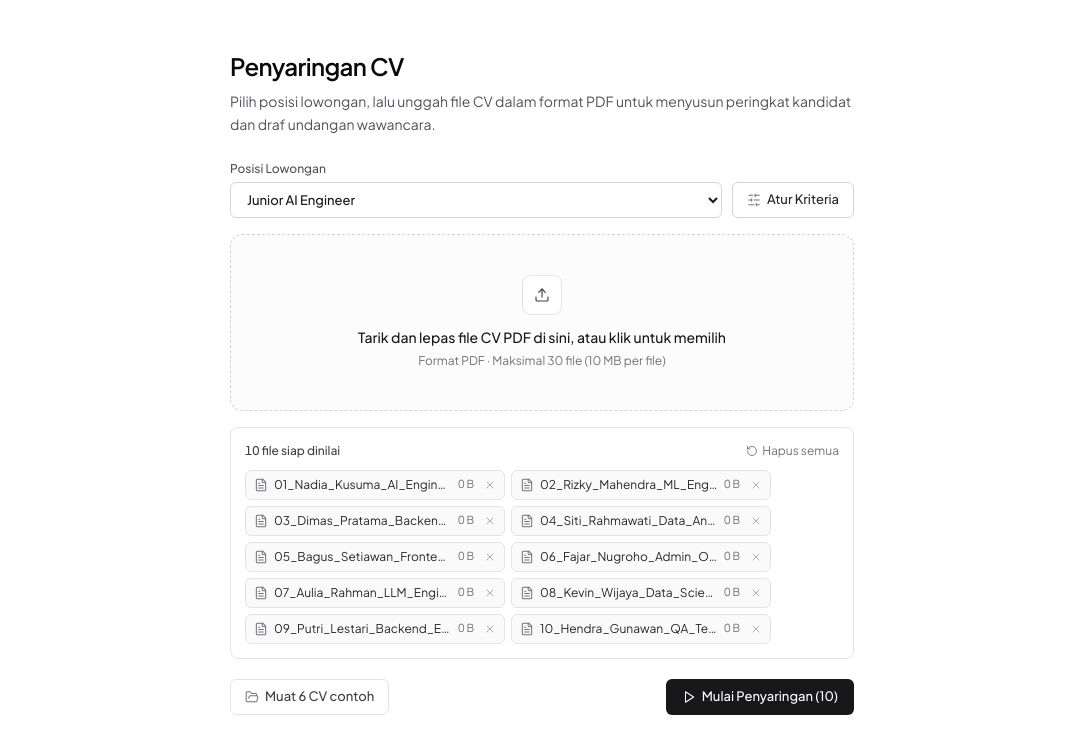
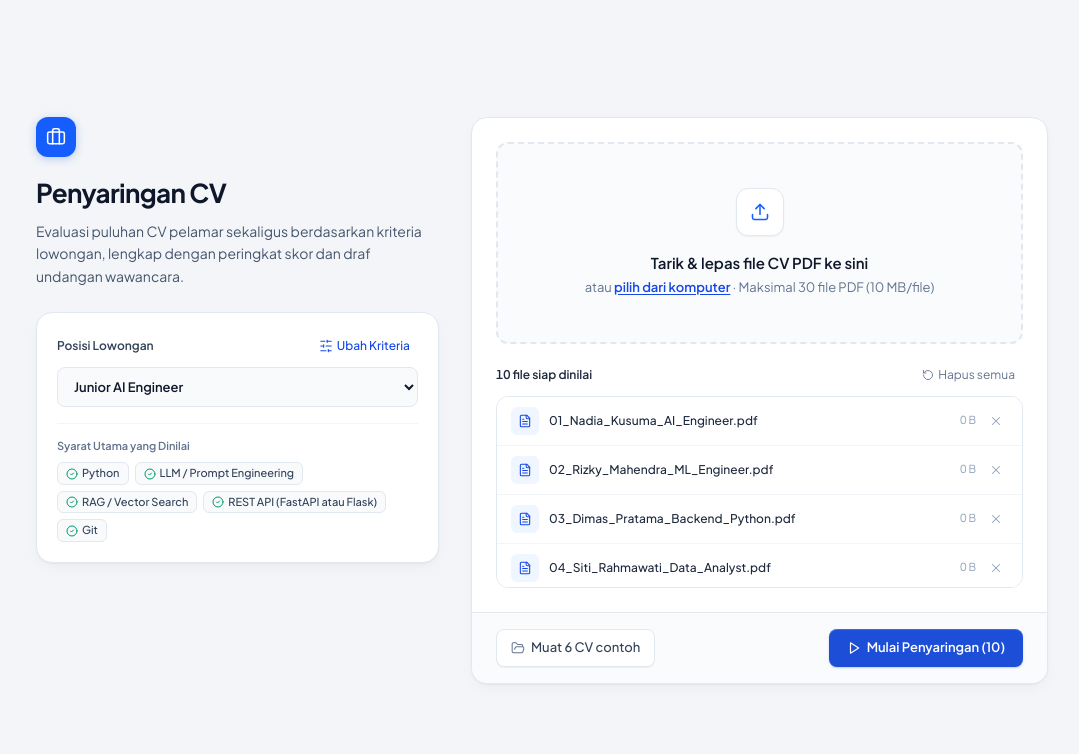
Before and after one commit to Ridho-h/ruangguru-bulk-cv-screener, a Next.js app in the folder web/: page / in a window 1280 px wide. Both pictures are taken after a click on the button "Muat 6 CV contoh". Shown: the top 754 px of the page, without its empty margins (98-1177 px from the left). Built offline with nearby package versions, Linux system fonts and the light colour scheme.

Commit message:
feat(uc-01): upgrade to layered production-ready ATS workspace UI with tactile depth

```diff
--- a/web/src/app/globals.css
+++ b/web/src/app/globals.css
@@ -6,15 +6,15 @@
 }
 
 :root {
-  --bg-canvas: #ffffff;
-  --bg-subtle: #f7f8fa;
-  --border-hairline: #e6e9ef;
+  --bg-canvas: #f3f5f8;
+  --bg-surface: #ffffff;
+  --bg-subtle: #f8fafc;
+  --border-hairline: #e2e8f0;
   --text-primary: #0f172a;
   --text-secondary: #475569;
   --text-muted: #64748b;
-  --accent: #0f766e;
-  --accent-hover: #115e59;
-  --accent-tint: #f0fdfa;
+  --accent: #1d4ed8;
+  --accent-hover: #1e40af;
 }
 
 html,
@@ -32,7 +32,7 @@ body {
 }
 
 ::selection {
-  background-color: #ccfbf1;
+  background-color: #dbeafe;
   color: #0f172a;
 }
 
@@ -45,7 +45,30 @@ body {
   font-variant-numeric: tabular-nums;
 }
 
-/* Subtle scrollbar for bounded table and slide-over drawer */
+.surface-card {
+  background-color: var(--bg-surface);
+  border: 1px solid var(--border-hairline);
+  box-shadow:
+    0 1px 2px rgba(15, 23, 42, 0.04),
+    0 6px 16px -4px rgba(15, 23, 42, 0.05);
+}
+
+.btn-primary {
+  background-color: #1d4ed8;
+  color: #ffffff;
+  box-shadow:
+    inset 0 1px 0 rgba(255, 255, 255, 0.16),
+    0 1px 2px rgba(29, 78, 216, 0.28);
+}
+
+.btn-primary:hover:not(:disabled) {
+  background-color: #1e40af;
+}
+
+.btn-primary:active:not(:disabled) {
+  transform: scale(0.98);
+}
+
 .thin-scroll {
   scrollbar-width: thin;
   scrollbar-color: #cbd5e1 transparent;
--- a/web/src/app/page.tsx
+++ b/web/src/app/page.tsx
@@ -263,7 +263,7 @@ export default function ScreeningWorkspacePage() {
   const showResultsView = isScreening || Boolean(report);
 
   return (
-    <div className="min-h-screen bg-white text-zinc-950">
+    <div className="min-h-screen bg-[#F3F5F8] text-slate-900">
       {showResultsView ? (
         <TopBar
           presets={ROLE_PRESETS}
@@ -309,6 +309,7 @@ export default function ScreeningWorkspacePage() {
           presets={ROLE_PRESETS}
           selectedPresetId={selectedPresetId}
           roleTitle={roleTitle}
+          mustHaveText={mustHaveText}
           stagedFiles={stagedFiles}
           isLoadingSamples={isLoadingSamples}
           isScreening={isScreening}
--- a/web/src/components/CriteriaDrawer.tsx
+++ b/web/src/components/CriteriaDrawer.tsx
@@ -229,7 +229,7 @@ export function CriteriaDrawer({
             type="button"
             tabIndex={open ? 0 : -1}
             onClick={onClose}
-            className="inline-flex h-9 items-center rounded-md bg-zinc-900 px-4 text-[13px] font-medium text-white transition-colors duration-150 hover:bg-zinc-800"
+            className="btn-primary inline-flex h-9 items-center rounded-lg px-4 text-[13px] font-semibold transition-all"
           >
             Simpan Kriteria
           </button>
--- a/web/src/components/InviteModal.tsx
+++ b/web/src/components/InviteModal.tsx
@@ -133,7 +133,7 @@ export function InviteModal({
           <button
             type="button"
             onClick={() => void handleCopy()}
-            className="inline-flex h-9 items-center gap-1.5 rounded-md bg-zinc-900 px-4 text-[13px] font-medium text-white hover:bg-zinc-800"
+            className="btn-primary inline-flex h-9 items-center gap-1.5 rounded-lg px-4 text-[13px] font-semibold transition-all"
           >
             {copyStatus === "copied" ? (
               <>
--- a/web/src/components/UploadBar.tsx
+++ b/web/src/components/UploadBar.tsx
@@ -2,6 +2,8 @@
 
 import { useRef, useState } from "react";
 import {
+  Briefcase,
+  CheckCircle2,
   FileText,
   FolderOpen,
   Loader2,
@@ -26,6 +28,7 @@ interface UploadBarProps {
   presets: RolePreset[];
   selectedPresetId: string;
   roleTitle: string;
+  mustHaveText: string;
   stagedFiles: StagedCvFile[];
   isLoadingSamples: boolean;
   isScreening: boolean;
@@ -48,6 +51,7 @@ export function UploadBar({
   presets,
   selectedPresetId,
   roleTitle,
+  mustHaveText,
   stagedFiles,
   isLoadingSamples,
   isScreening,
@@ -62,6 +66,12 @@ export function UploadBar({
   const inputRef = useRef<HTMLInputElement | null>(null);
   const dragDepthRef = useRef(0);
   const [isDragging, setIsDragging] = useState(false);
+
+  const mustHaveTags = mustHaveText
+    .split(/[,;\n]+/)
+    .map((s) => s.trim())
+    .filter(Boolean)
+    .slice(0, 6);
 
   const handleDragEnter = (e: React.DragEvent<HTMLDivElement>) => {
     e.preventDefault();
@@ -89,32 +99,49 @@ export function UploadBar({
   };
 
   return (
-    <main className="mx-auto flex min-h-[82vh] max-w-2xl flex-col justify-center px-4 py-12 sm:px-6">
+    <main className="mx-auto flex min-h-screen max-w-[1060px] flex-col justify-center px-4 py-12 sm:px-6">
+      <div className="grid grid-cols-1 items-start gap-8 lg:grid-cols-12">
+        {/* Left Column: Context + Active Role Rubric Card */}
+        <div className="space-y-6 lg:col-span-5">
           <div>
-        <h1 className="text-[24px] font-semibold tracking-tight text-zinc-950">
+            <div className="inline-flex h-10 w-10 items-center justify-center rounded-xl bg-blue-600 text-white shadow-[0_2px_8px_rgba(37,99,235,0.28)]">
+              <Briefcase className="h-5 w-5" strokeWidth={1.85} />
+            </div>
+            <h1 className="mt-4 text-[26px] font-bold tracking-tight text-slate-900">
               Penyaringan CV
             </h1>
-        <p className="mt-1.5 text-[14px] leading-relaxed text-zinc-600">
-          Pilih posisi lowongan, lalu unggah file CV dalam format PDF untuk
-          menyusun peringkat kandidat dan draf undangan wawancara.
+            <p className="mt-2 text-[14px] leading-relaxed text-slate-600">
+              Evaluasi puluhan CV pelamar sekaligus berdasarkan kriteria
+              lowongan, lengkap dengan peringkat skor dan draf undangan
+              wawancara.
             </p>
           </div>
 
-      {/* Role & Criteria row */}
-      <div className="mt-6 flex flex-col gap-2.5 sm:flex-row sm:items-end sm:justify-between">
-        <div className="flex-1">
+          <div className="surface-card rounded-2xl p-5">
+            <div className="flex items-center justify-between gap-2">
               <label
                 htmlFor="setup-role-select"
-            className="block text-[12px] font-medium text-zinc-600"
+                className="text-[12px] font-semibold text-slate-700"
               >
                 Posisi Lowongan
               </label>
+              <button
+                type="button"
+                onClick={onOpenCriteria}
+                disabled={isScreening}
+                className="inline-flex items-center gap-1 rounded-md px-2 py-1 text-[12px] font-medium text-blue-700 transition-colors hover:bg-blue-50 disabled:opacity-50"
+              >
+                <SlidersHorizontal className="h-3.5 w-3.5" strokeWidth={1.75} />
+                <span>Ubah Kriteria</span>
+              </button>
+            </div>
+
             <select
               id="setup-role-select"
               value={selectedPresetId}
               onChange={(e) => onSelectPreset(e.target.value)}
               disabled={isScreening}
-            className="mt-1 h-9 w-full rounded-md border border-zinc-300 bg-white px-3 text-[13px] font-medium text-zinc-900 hover:border-zinc-400"
+              className="mt-2 h-10 w-full rounded-lg border border-slate-200 bg-slate-50 px-3 text-[13px] font-semibold text-slate-900 transition-colors hover:border-slate-300 hover:bg-white focus:border-blue-600 focus:bg-white focus:outline-none"
             >
               {presets.map((preset) => (
                 <option key={preset.id} value={preset.id}>
@@ -125,24 +152,34 @@ export function UploadBar({
                 <option value="custom">{roleTitle || "Posisi Kustom"}</option>
               ) : null}
             </select>
+
+            {mustHaveTags.length > 0 ? (
+              <div className="mt-4 border-t border-slate-100 pt-3.5">
+                <div className="text-[11px] font-semibold text-slate-500">
+                  Syarat Utama yang Dinilai
+                </div>
+                <div className="mt-2 flex flex-wrap gap-1.5">
+                  {mustHaveTags.map((tag) => (
+                    <span
+                      key={tag}
+                      className="inline-flex items-center gap-1 rounded-md border border-slate-200 bg-slate-50 px-2 py-0.5 text-[11px] font-medium text-slate-700"
+                    >
+                      <CheckCircle2
+                        className="h-3 w-3 text-emerald-600"
+                        strokeWidth={2}
+                      />
+                      {tag}
+                    </span>
+                  ))}
+                </div>
+              </div>
+            ) : null}
+          </div>
         </div>
 
-        <button
-          type="button"
-          onClick={onOpenCriteria}
-          disabled={isScreening}
-          className="inline-flex h-9 shrink-0 items-center justify-center gap-1.5 rounded-md border border-zinc-300 bg-white px-3.5 text-[13px] font-medium text-zinc-800 transition-colors hover:bg-zinc-50 disabled:opacity-50"
-        >
-          <SlidersHorizontal
-            className="h-3.5 w-3.5 text-zinc-500"
-            strokeWidth={1.75}
-          />
-          <span>Atur Kriteria</span>
-        </button>
-      </div>
-
-      {/* Dropzone */}
-      <div className="mt-4">
+        {/* Right Column: Elevated Upload Sheet */}
+        <div className="surface-card overflow-hidden rounded-2xl lg:col-span-7">
+          <div className="p-6">
             <input
               ref={inputRef}
               type="file"
@@ -173,53 +210,60 @@ export function UploadBar({
                   inputRef.current?.click();
                 }
               }}
-          className={`cursor-pointer rounded-xl border border-dashed px-6 py-10 text-center transition-colors duration-150 ${
+              className={`rounded-xl border-2 border-dashed px-6 py-11 text-center transition-all duration-150 ${
                 isDragging
-              ? "border-teal-700 bg-teal-50/40"
-              : "border-zinc-300 bg-zinc-50/60 hover:border-zinc-400 hover:bg-zinc-50"
+                  ? "border-blue-600 bg-blue-50/60"
+                  : "border-slate-200 bg-slate-50/70 hover:border-blue-400 hover:bg-blue-50/30"
               } ${isScreening ? "pointer-events-none opacity-60" : ""}`}
             >
-          <div className="mx-auto flex h-10 w-10 items-center justify-center rounded-lg border border-zinc-200 bg-white text-zinc-700">
-            <Upload className="h-4 w-4" strokeWidth={1.75} />
+              <div className="mx-auto flex h-12 w-12 items-center justify-center rounded-xl border border-slate-200 bg-white text-blue-600 shadow-xs">
+                <Upload className="h-5 w-5" strokeWidth={1.85} />
               </div>
-          <p className="mt-3 text-[14px] font-medium text-zinc-900">
-            Tarik dan lepas file CV PDF di sini, atau klik untuk memilih
+              <p className="mt-4 text-[15px] font-semibold text-slate-900">
+                Tarik &amp; lepas file CV PDF ke sini
               </p>
-          <p className="mt-1 text-[12px] text-zinc-500">
-            Format PDF · Maksimal 30 file (10 MB per file)
+              <p className="mt-1 text-[13px] text-slate-500">
+                atau{" "}
+                <span className="font-semibold text-blue-700 underline underline-offset-2">
+                  pilih dari komputer
+                </span>{" "}
+                · Maksimal 30 file PDF (10 MB/file)
               </p>
             </div>
-      </div>
 
-      {/* Staged file chips */}
+            {/* Staged file list */}
             {stagedFiles.length > 0 ? (
-        <div className="mt-4 rounded-lg border border-zinc-200 bg-white p-3.5">
+              <div className="mt-5">
                 <div className="flex items-center justify-between gap-2 text-[12px]">
-            <span className="font-medium text-zinc-700 tabular-nums">
+                  <span className="font-semibold text-slate-800 tabular-nums">
                     {stagedFiles.length} file siap dinilai
                   </span>
                   <button
                     type="button"
                     onClick={onReset}
                     disabled={isScreening}
-              className="inline-flex items-center gap-1 text-zinc-500 hover:text-zinc-900 disabled:opacity-50"
+                    className="inline-flex items-center gap-1 rounded px-2 py-0.5 text-slate-500 transition-colors hover:bg-slate-100 hover:text-slate-900 disabled:opacity-50"
                   >
                     <RotateCcw className="h-3 w-3" strokeWidth={1.75} />
                     <span>Hapus semua</span>
                   </button>
                 </div>
-          <div className="mt-2.5 flex flex-wrap gap-1.5">
+                <div className="thin-scroll mt-2.5 max-h-48 divide-y divide-slate-100 overflow-y-auto rounded-xl border border-slate-200 bg-white">
                   {stagedFiles.map((item) => (
-              <span
+                    <div
                       key={item.id}
-                className="inline-flex max-w-[260px] items-center gap-1.5 rounded-md border border-zinc-200 bg-zinc-50 py-1 pl-2 pr-1 text-[12px] text-zinc-800"
+                      className="flex items-center justify-between gap-3 px-3.5 py-2.5 text-[12px]"
                     >
-                <FileText
-                  className="h-3.5 w-3.5 shrink-0 text-zinc-500"
-                  strokeWidth={1.75}
-                />
-                <span className="truncate">{item.name}</span>
-                <span className="shrink-0 text-[11px] text-zinc-500 tabular-nums">
+                      <div className="flex min-w-0 items-center gap-2.5">
+                        <span className="flex h-7 w-7 shrink-0 items-center justify-center rounded-md bg-blue-50 text-blue-700">
+                          <FileText className="h-3.5 w-3.5" strokeWidth={1.85} />
+                        </span>
+                        <span className="truncate font-medium text-slate-800">
+                          {item.name}
+                        </span>
+                      </div>
+                      <div className="flex shrink-0 items-center gap-2">
+                        <span className="text-[11px] text-slate-400 tabular-nums">
                           {formatBytes(item.sizeBytes)}
                         </span>
                         {!isScreening ? (
@@ -227,33 +271,35 @@ export function UploadBar({
                             type="button"
                             onClick={() => onRemoveFile(item.id)}
                             aria-label={`Hapus ${item.name}`}
-                    className="inline-flex h-5 w-5 shrink-0 items-center justify-center rounded text-zinc-400 hover:bg-zinc-200 hover:text-zinc-900"
+                            className="inline-flex h-6 w-6 items-center justify-center rounded-md text-slate-400 transition-colors hover:bg-rose-50 hover:text-rose-600"
                           >
-                    <X className="h-3 w-3" strokeWidth={1.75} />
+                            <X className="h-3.5 w-3.5" strokeWidth={1.75} />
                           </button>
                         ) : null}
-              </span>
+                      </div>
+                    </div>
                   ))}
                 </div>
               </div>
             ) : null}
+          </div>
 
-      {/* Actions */}
-      <div className="mt-5 flex flex-wrap items-center justify-between gap-3">
+          {/* Card Footer Action Bar */}
+          <div className="flex flex-wrap items-center justify-between gap-3 border-t border-slate-200 bg-slate-50/80 px-6 py-4">
             <button
               type="button"
               onClick={onLoadSamples}
               disabled={isScreening || isLoadingSamples}
-          className="inline-flex h-9 items-center gap-1.5 rounded-md border border-zinc-200 bg-white px-3.5 text-[13px] font-medium text-zinc-700 transition-colors hover:bg-zinc-50 disabled:opacity-50"
+              className="inline-flex h-9.5 items-center gap-1.5 rounded-lg border border-slate-200 bg-white px-3.5 text-[13px] font-medium text-slate-700 shadow-2xs transition-all hover:border-slate-300 hover:bg-slate-50 hover:text-slate-950 active:scale-[0.98] disabled:opacity-50"
             >
               {isLoadingSamples ? (
                 <Loader2
-              className="h-3.5 w-3.5 animate-spin text-zinc-500"
+                  className="h-3.5 w-3.5 animate-spin text-slate-500"
                   strokeWidth={1.75}
                 />
               ) : (
                 <FolderOpen
-              className="h-3.5 w-3.5 text-zinc-500"
+                  className="h-3.5 w-3.5 text-slate-500"
                   strokeWidth={1.75}
                 />
               )}
@@ -264,12 +310,12 @@ export function UploadBar({
               type="button"
               onClick={onStartScreening}
               disabled={isScreening || stagedFiles.length === 0}
-          className="inline-flex h-9 items-center gap-1.5 rounded-md bg-zinc-900 px-4 text-[13px] font-medium text-white transition-colors hover:bg-zinc-800 disabled:cursor-not-allowed disabled:bg-zinc-300"
+              className="btn-primary inline-flex h-9.5 items-center gap-1.5 rounded-lg px-4.5 text-[13px] font-semibold transition-all disabled:cursor-not-allowed disabled:bg-slate-300 disabled:shadow-none"
             >
               {isScreening ? (
-            <Loader2 className="h-3.5 w-3.5 animate-spin" strokeWidth={1.75} />
+                <Loader2 className="h-3.5 w-3.5 animate-spin" strokeWidth={2} />
               ) : (
-            <Play className="h-3.5 w-3.5" strokeWidth={1.75} />
+                <Play className="h-3.5 w-3.5" strokeWidth={2} />
               )}
               <span>
                 {isScreening
@@ -280,6 +326,8 @@ export function UploadBar({
               </span>
             </button>
           </div>
+        </div>
+      </div>
     </main>
   );
 }
```
Also changed, not shown: web/src/components/CandidateDrawer.tsx (+47 -36 lines), web/src/components/CandidatesTable.tsx (+195 -95 lines), web/src/components/TopBar.tsx (+14 -16 lines). Lines whose indentation alone changed are shown as unchanged.
